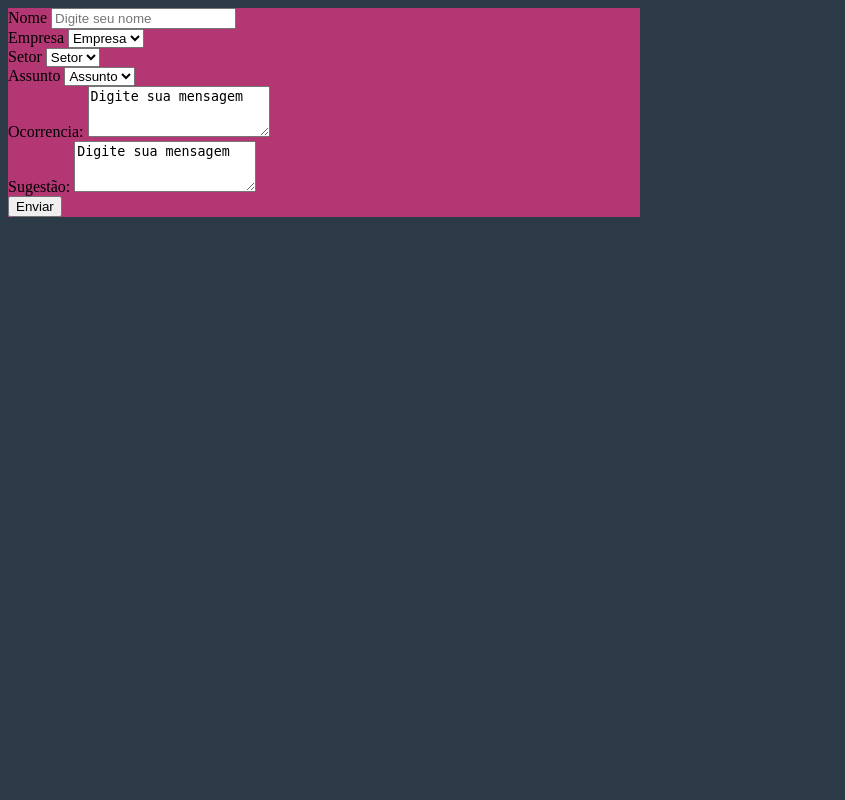
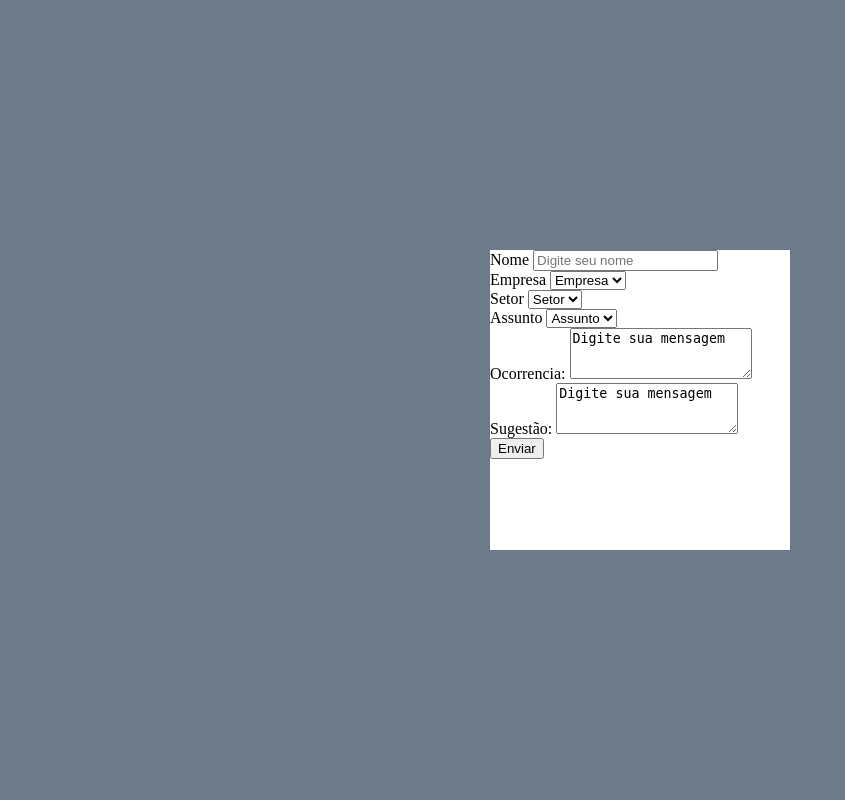
Before and after one commit to Guilhermelima-max/chamados, a PHP site: page / in a window 1280 px wide. Shown: the whole page, without its empty margins (0-845 px from the left). Run offline with PHP 8.4, Linux system fonts and the light colour scheme.

Commit message:
Update form.css

```diff
--- a/styles/form.css
+++ b/styles/form.css
@@ -1,9 +1,28 @@
-body{
+/*body{
     background-color: #2C3A47;
 }
 
 .content{
     background-color: #B33773;
-    width: 50%;
+    width: 40%;
 
-}
+
+}*/
+
+   .content {
+        width: 100vw;
+        height: 100vh;
+    background: #6C7A89;
+       display: flex;
+        flex-direction: row;
+       justify-content: center;
+       align-items: center
+   }
+    .box {
+      width: 300px;
+       height: 300px;
+       background: #fff;
+    }
+    body {
+       margin: 0px;
+ }
```
